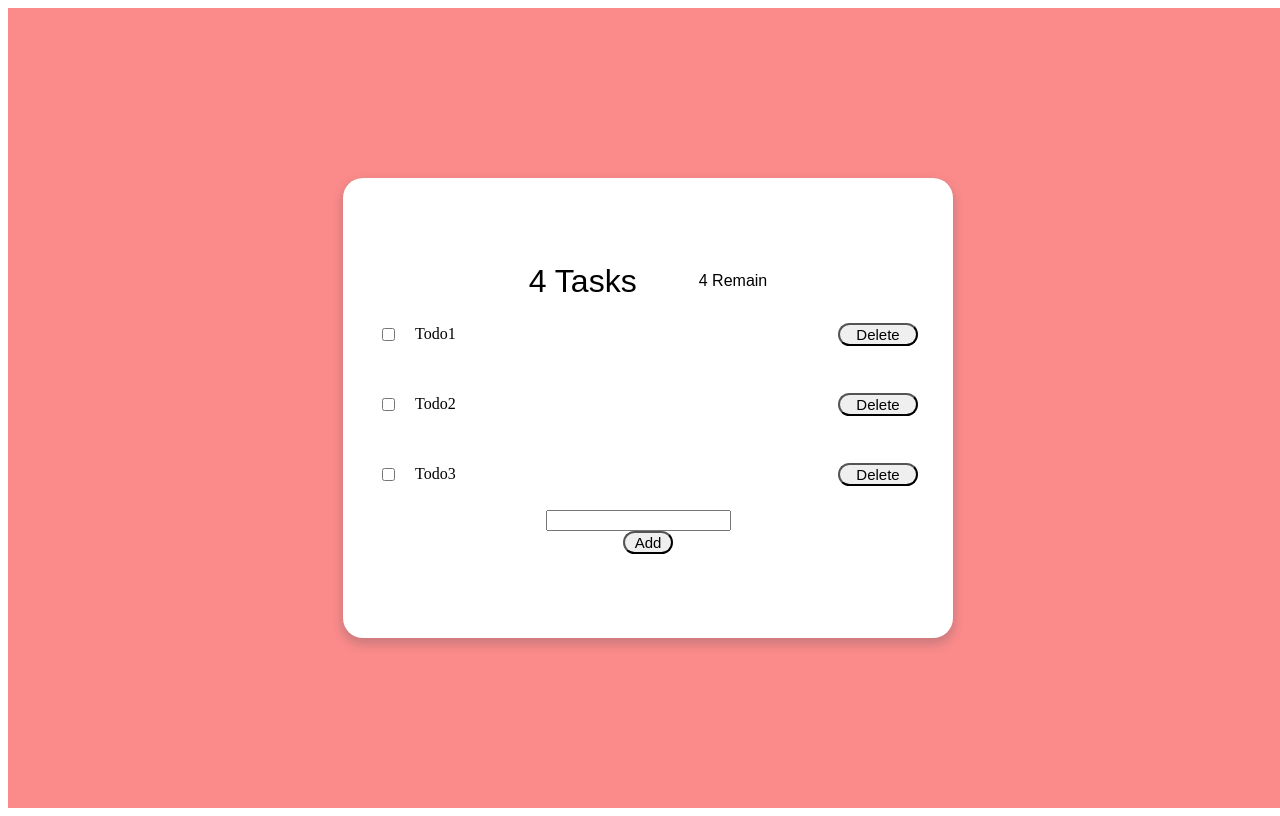
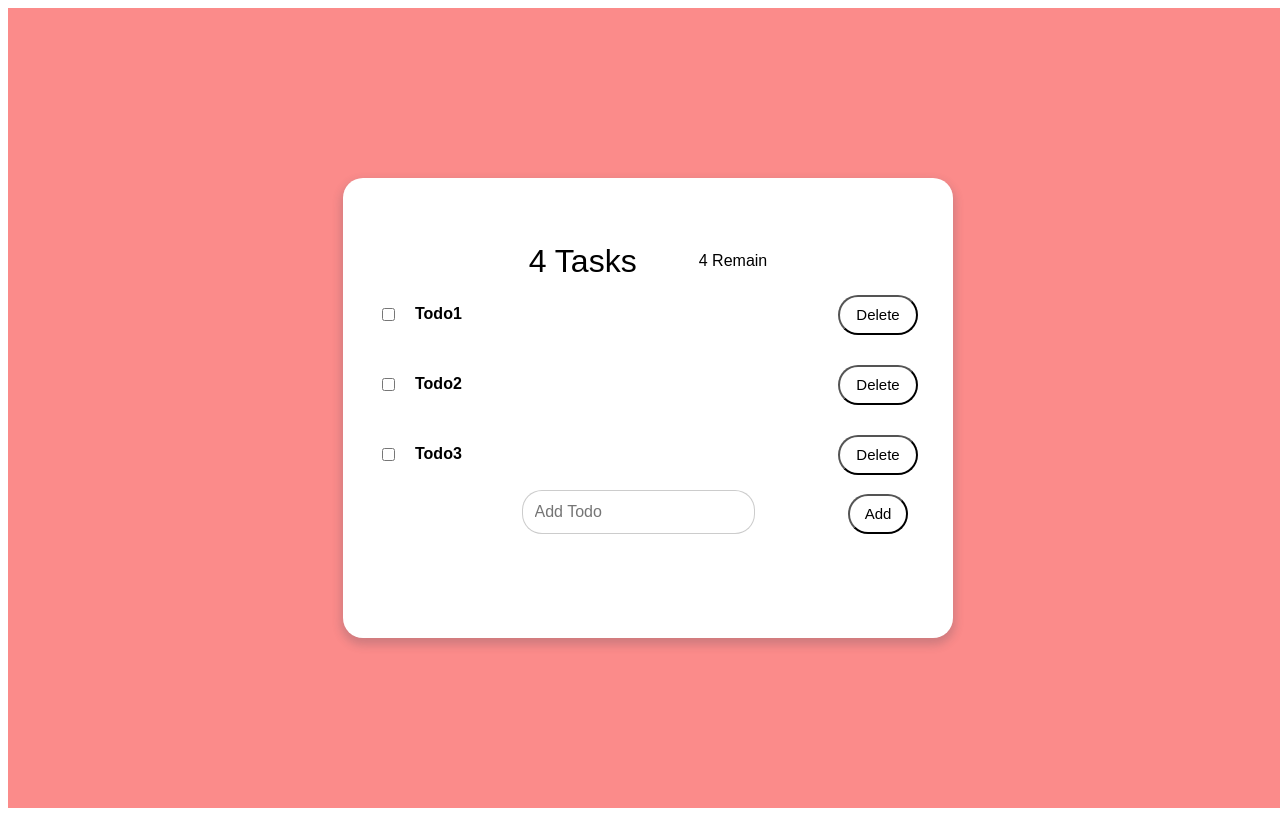
Before and after one commit to Alypov/todo-list-lessons, a React (Create React App) app: page / in a window 1280 px wide. Built offline with nearby package versions, Linux system fonts and the light colour scheme.

Commit message:
fix-bugs3

```diff
--- a/src/components/button/styles.css
+++ b/src/components/button/styles.css
@@ -8,7 +8,16 @@
 
 .long{
     width: 80px;
+    height: 40px;
+    border-radius: 20px;
+    background: none;
 }
 .short{
-    width: 50px;
+    position: relative;
+    left: 230px;
+    bottom: 40px;
+    width: 60px;
+    height: 40px;
+    border-radius: 20px;
+    background: none;
 }
--- a/src/components/todo-item/styles.css
+++ b/src/components/todo-item/styles.css
@@ -29,8 +29,14 @@ display: flex;
 .left-section {
   display: flex;
   flex-grow: 3;
+  font:1em sans-serif;
+  font-weight: bold;
 }
 
 input {
   margin-right: 20px;
+  border-radius: 20px;
+  padding: 12px;
+  font-size: 16px;
+  border: 1px solid rgba(0,0,0,0.2);
 }
--- a/src/components/todo-list/todo-list.js
+++ b/src/components/todo-list/todo-list.js
@@ -38,7 +38,7 @@ const TodoList = () => {
         {todos.map((item) => (
           <TodoItem key={item.id} todoText={item.text} />
         ))}
-        <input type="text" onChange={(event) => inputOnChangeHanlder(event)} />
+        <input type="text" placeholder="Add Todo" onChange={(event) => inputOnChangeHanlder(event)} />
         <Button type='short' text='Add' />
       </div>
     </div>
```
